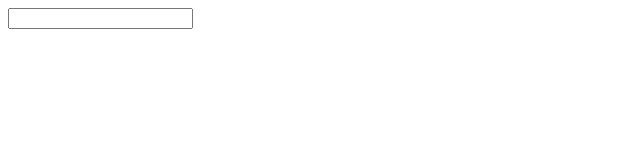
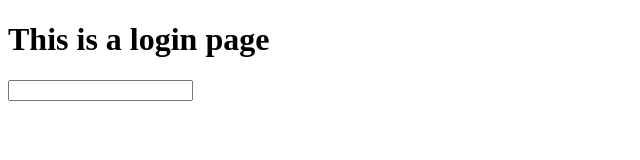
Before and after one commit to Tschikish/TestingFirstRepo, a plain HTML site: page login.html in a window 1280 px wide. Shown: the whole page, without its empty margins (0-640 px from the left). Drawn offline with Linux system fonts and the light colour scheme.

Commit message:
2nd commit on the branch login

```diff
--- a/login.html
+++ b/login.html
@@ -7,6 +7,8 @@
     <title>Login Page</title>
 </head>
 <body>
+    <h1>This is a login page</h1>
+
     <div class="container">
         <div class="form">
             <input type="text">
```
